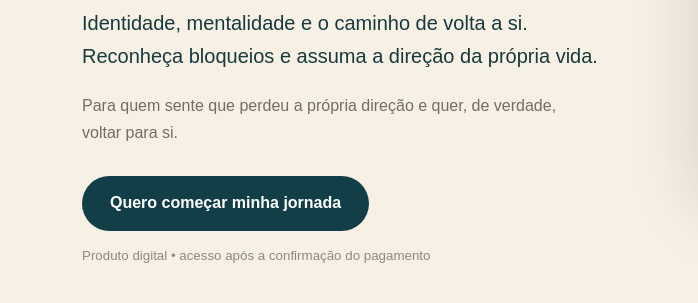
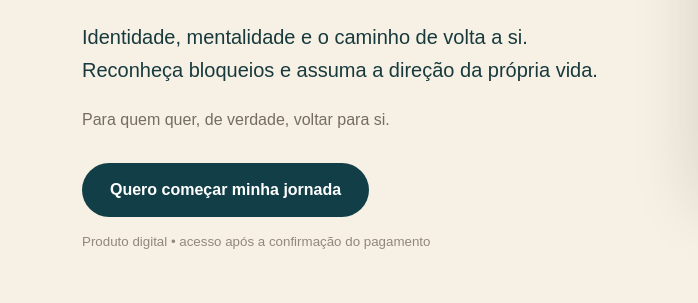
Before and after one commit to thaisjulia08/metodo-origem, a plain HTML site: page index.html in a window 1280 px wide. Shown: the part 435-738 px from the top of the page, 0-698 px from the left. Drawn offline with Linux system fonts and the light colour scheme; grey boxes are pictures that could not be loaded.

Commit message:
Ajustar texto principal do hero

```diff
--- a/index.html
+++ b/index.html
@@ -24,7 +24,7 @@
         <h1>Método Origem</h1>
         <p class="subtitle">O Início.</p>
         <p class="lead">Identidade, mentalidade e o caminho de volta a si. Reconheça bloqueios e assuma a direção da própria vida.</p>
-        <p class="support">Para quem sente que perdeu a própria direção e quer, de verdade, voltar para si.</p>
+        <p class="support">Para quem quer, de verdade, voltar para si.</p>
         <a class="button checkout-link" href="https://pay.kiwify.com.br/cQfafzk">Quero começar minha jornada</a>
         <small>Produto digital • acesso após a confirmação do pagamento</small>
       </div>
```
